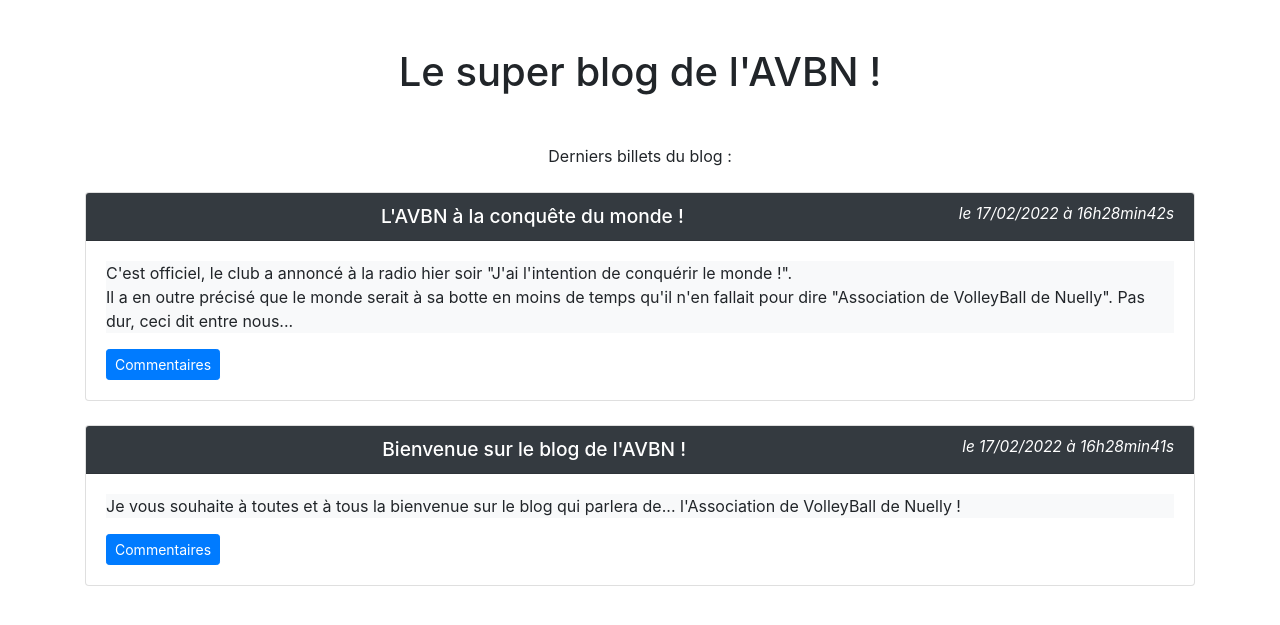
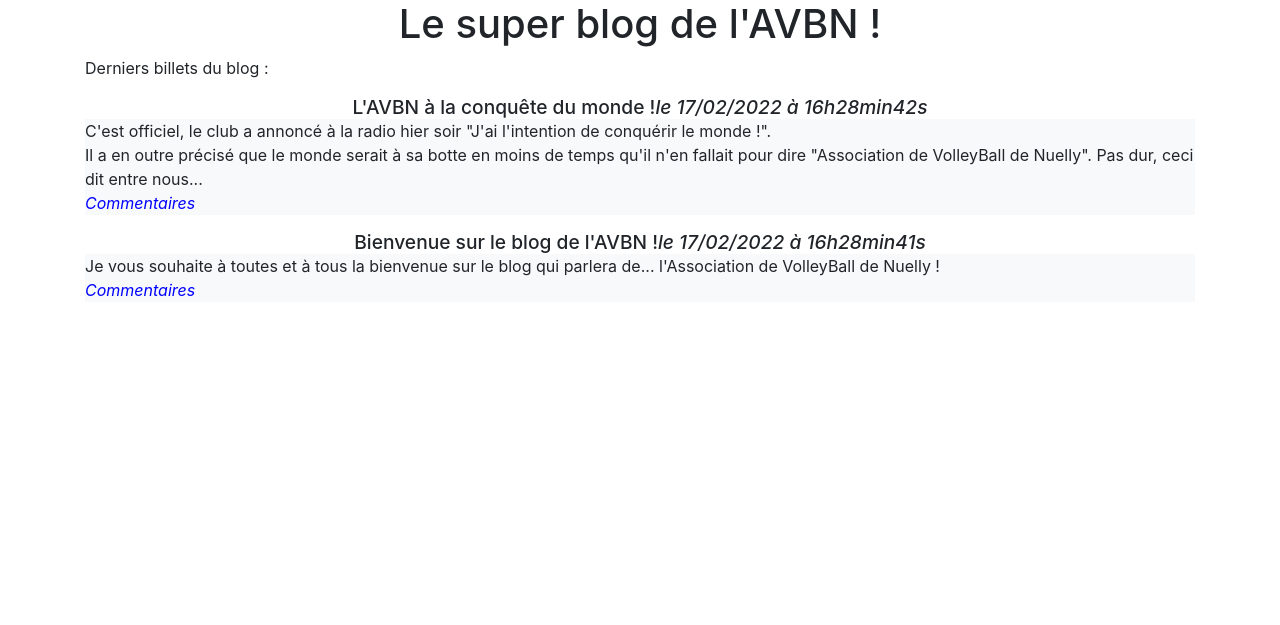
Before and after one commit to Neptune2k21/mvc-php, a PHP site: page / in a window 1280 px wide. Shown: the top 625 px of the page. Run offline with PHP 8.4, Linux system fonts and the light colour scheme; data comes from the database, SQL or seed files in the repository.

Commit message:
Créez un template et un layout

```diff
--- a/blog/templates/homepage.php
+++ b/blog/templates/homepage.php
@@ -10,25 +10,33 @@
 
    <body>
       <div class="container">
-         <h1 class="text-center my-5">Le super blog de l'AVBN !</h1>
-         <p class="text-center">Derniers billets du blog :</p>
+      <?php $title = "Le blog de l'AVBN"; ?>
+<?php ob_start(); ?>
+<h1>Le super blog de l'AVBN !</h1>
+<p>Derniers billets du blog :</p>
+<?php
+foreach ($posts as $post) {
+?>
+<div class="news">
+<h3>
+<?= htmlspecialchars($post['title']); ?>
+<em>le <?= $post['frenchCreationDate']; ?> </em>
+</h3>
+<p>
+<?= nl2br(htmlspecialchars($post['content'])); ?>
+<br />
+<em>
+<a href="post.php?id=<?= urlencode($post['identifier']) ?> ">
+Commentaires
+</a></em>
+</p>
+</div>
+<?php
 
-         <?php foreach ($posts as $post) { ?>
-         <div class="news card my-4">
-            <div class="card-header bg-dark text-white">
-               <h3 class="mb-0">
-                  <?php echo htmlspecialchars($post['title']); ?>
-                  <em class="small float-right">le <?php echo $post['frenchCreationDate']; ?></em>
-               </h3>
-            </div>
-            <div class="card-body">
-               <p class="card-text">
-                  <?php echo nl2br(htmlspecialchars($post['content'])); ?>
-               </p>
-               <a href="post.php?id=<?php echo urlencode($post['identifier']) ?>" class="btn btn-primary btn-sm">Commentaires</a>
-            </div>
-         </div>
-         <?php } ?>
+}
+?>
+<?php $content = ob_get_clean(); ?>
+<?php require('layout.php') ?>
       </div>
       <script src="https://code.jquery.com/jquery-3.5.1.slim.min.js"></script>
       <script src="https://cdn.jsdelivr.net/npm/bootstrap@4.5.2/dist/js/bootstrap.bundle.min.js"></script>
--- /dev/null
+++ b/blog/templates/layout.php
@@ -0,0 +1,11 @@
+<!DOCTYPE html>
+<html>
+<head>
+<meta charset="utf-8" />
+<title><?= $title ?> </title>
+<link href="style.css" rel="stylesheet" />
+</head>
+<body>
+<?= $content ?>
+</body
+</html>
```
